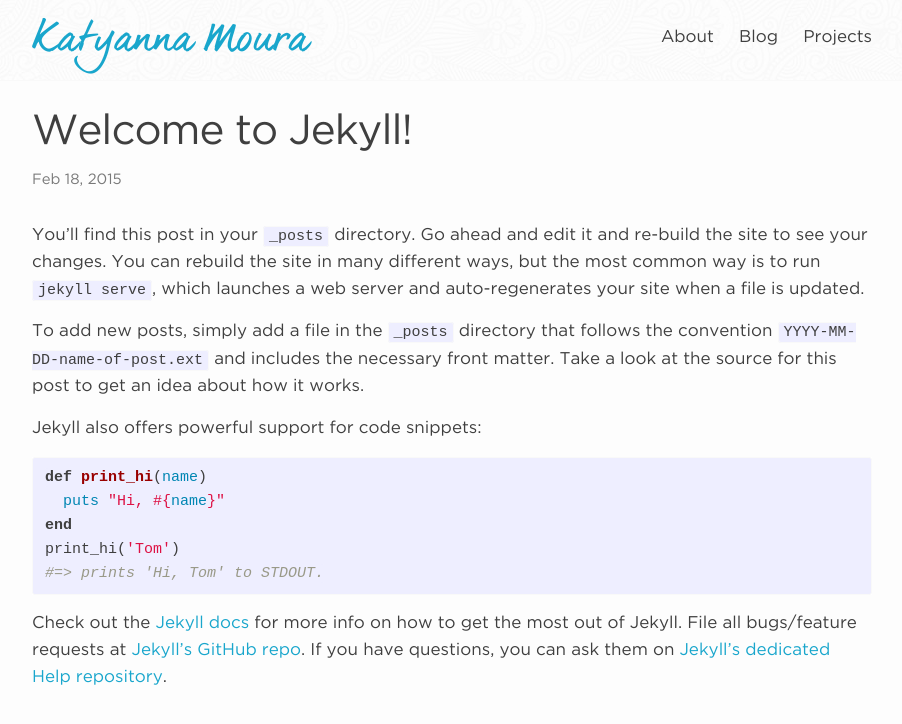
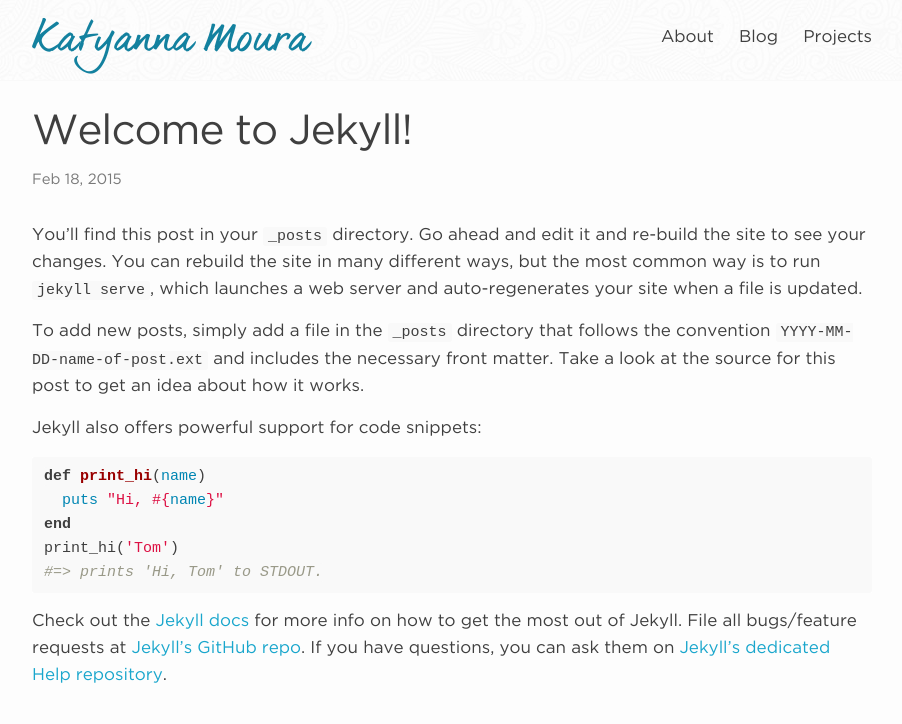
Before and after one commit to katyanna/katyanna.github.io, a Jekyll site: the page built from _posts/2015-02-18-welcome-to-jekyll.markdown, in a window 1280 px wide. Shown: the top 724 px of the page, without its empty margins (188-1090 px from the left). Built offline with Jekyll 4.4.1, drawn with Linux system fonts in a browser that asks for light colours; comment, search, counter and statistics services are not loaded.

Commit message:
Updates colors in page-header and code

```diff
--- a/_sass/_base.scss
+++ b/_sass/_base.scss
@@ -135,9 +135,8 @@
 pre,
 code {
     font-size: 15px;
-    border: 1px solid $grey-color-light;
     border-radius: 3px;
-    background-color: #eef;
+    background-color: $grey-color-light;
 }
 
 code {
--- a/_sass/_layout.scss
+++ b/_sass/_layout.scss
@@ -55,11 +55,11 @@
     float: left;
 
     &,
-    &:visited { color: $brand-color; }
+    &:visited { color: $brand-color-dark; }
 
     &:hover {
       text-decoration: none;
-      color: $brand-color-dark;
+      color: $brand-color;
     }
 
 }
@@ -132,11 +132,16 @@
 /**
  * Site footer
  */
+.TESTE {
+  position: relative;
+  height: 100%;
+}
 .site-footer {
     background: $grey-color-light;
     padding: $spacing-unit 0;
     bottom: 0;
     width: 100%;
+    position: absolute;
 }
 
 .footer-heading {
```
